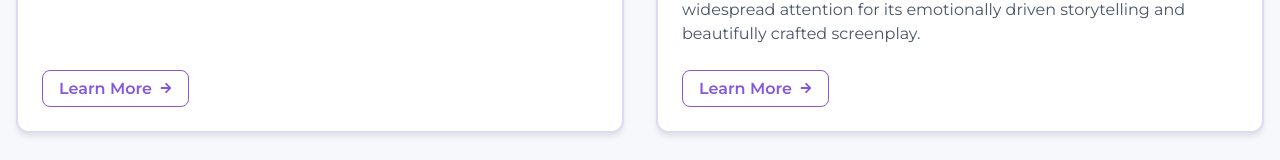
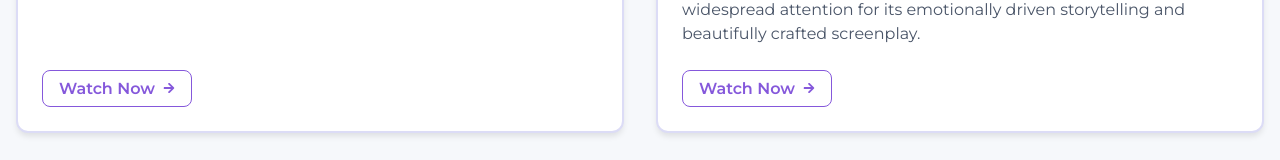
Before and after one commit to Vipul-881/10outof10-podcast-website, a Next.js app: page /work in a window 1280 px wide. Shown: the part 455-615 px from the top of the page. Built offline with nearby package versions, Linux system fonts and the light colour scheme.

Commit message:
Update Learn More to Watch Now

```diff
--- a/src/components/WorkCard.jsx
+++ b/src/components/WorkCard.jsx
@@ -45,7 +45,7 @@ const WorkCard = ({ work }) => {
             href={link}
             className={styles.learnMoreButton}
           >
-            Learn More
+            Watch Now
             <FaArrowRight size={12} />
           </Link>
       )}
```
